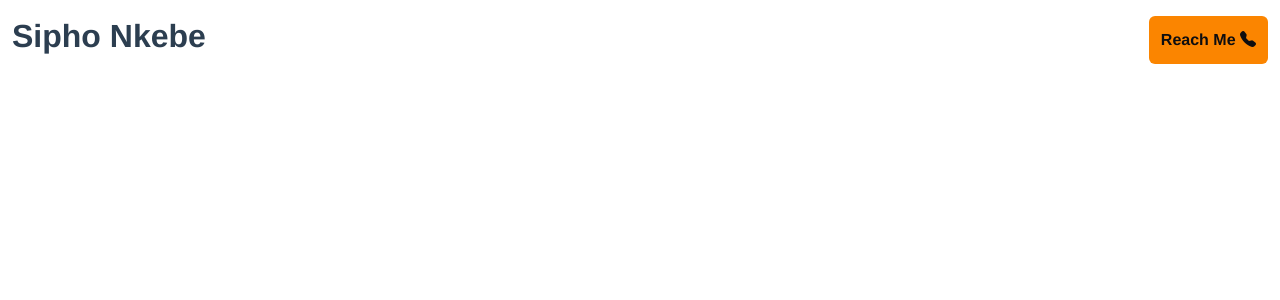
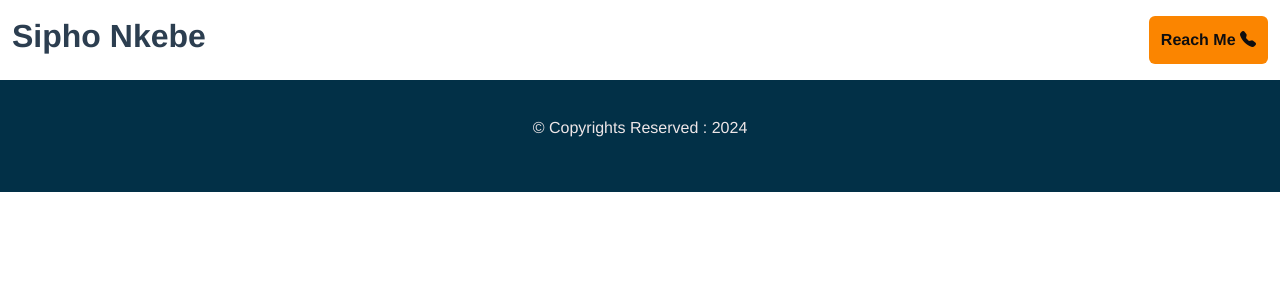
Before and after one commit to SiphoChris/MyVuePortfolio, a Vue app: page / in a window 1280 px wide. Shown: the top 300 px of the page. Built offline with nearby package versions, Linux system fonts and the light colour scheme.

Commit message:
creation of the footer, and also its styling

```diff
--- a/src/assets/css/style.css
+++ b/src/assets/css/style.css
@@ -42,3 +42,14 @@ button.cta:hover{
 button.cta:active{
   opacity: .5;
 }
+
+
+
+
+/* footer */
+
+footer{
+  padding: 36px 0;
+  color: var(--light-text);
+  background-color: var(--primary);
+}
--- /dev/null
+++ b/src/components/Footer.vue
@@ -0,0 +1,26 @@
+<template>
+    <footer class="container-fluid">
+      <div class="row">
+        <p>
+          &copy; {{ copyRights }} : <span>{{ getCurrentYear }}</span>
+        </p>
+      </div>
+    </footer>
+  </template>
+
+  <script>
+  export default {
+    name: "FooterComp",
+    data() {
+      return {
+        copyRights: "Copyrights Reserved",
+      };
+    },
+    computed: {
+      getCurrentYear(){
+        return new Date().getUTCFullYear()
+      }
+    }
+  };
+  </script>
+  <style src="../assets/css/style.css"></style>
--- a/src/views/HomeView.vue
+++ b/src/views/HomeView.vue
@@ -1,16 +1,19 @@
 <template>
   <div class="home">
     <Nav />
+    <FooterComp />
   </div>
 </template>
 
 <script>
 import Nav from '@/components/NavBar.vue'
+import FooterComp from '@/components/Footer.vue'
 
 export default {
   name: 'HomeView',
   components: {
-    Nav
+    Nav,
+    FooterComp
   }
 }
 </script>
```
